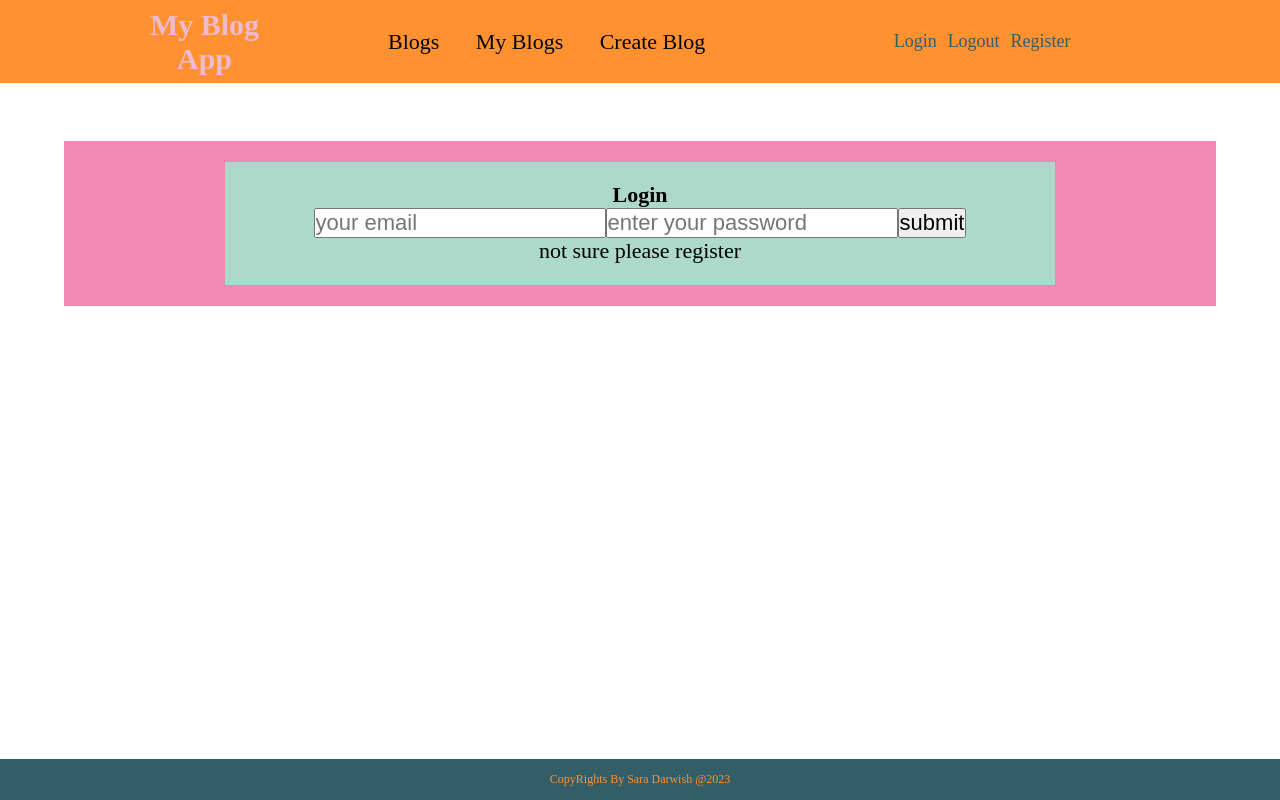
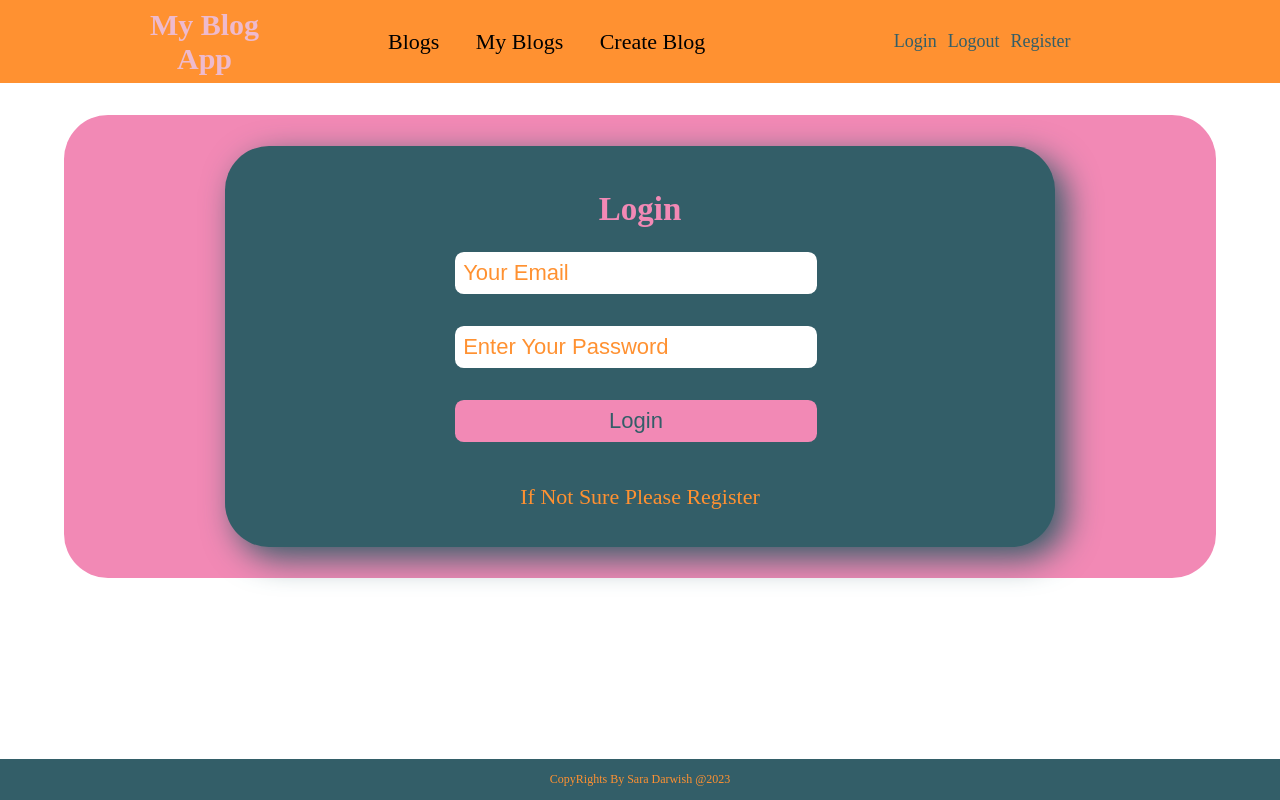
Before and after one commit to SaraDrwish/f_fullStk_App_react_nodjs_1, a React (Create React App) app: page / in a window 1280 px wide. Built offline with nearby package versions, Linux system fonts and the light colour scheme.

Commit message:
prtbk f_fullStk_App_react_nodjs_1 css

```diff
--- a/src/App.js
+++ b/src/App.js
@@ -1,15 +1,17 @@
 import './App.css';
 import Header from './componants/header/Header';
-import HeroOne from './componants/hero/HeroOne.jsx';
+// import HeroOne from './componants/hero/HeroOne.jsx';
 import Footer from './componants/footer/Footer';
+import Login from './componants/login/login';
 
 function App() {
   return (
     <div className="App">
       <header className="App-header">
         <Header />
-        <HeroOne />
-        <Footer/>
+        {/* <HeroOne /> */}
+         <Login/>
+         <Footer/>
       </header>
     </div>
   );
--- a/src/componants/hero/HeroOne.jsx
+++ b/src/componants/hero/HeroOne.jsx
@@ -11,7 +11,7 @@ function HeroOne() {
                <h2>Login</h2>
                <input type="email" name=""  placeholder='your email' />
                <input type="password" name=""  placeholder='enter your password' />
-               <input type="button" value="submit" />
+               <input type="button" value="login" id='button' className='button' />
                <br />
                <a href='#'> not sure please register </a>
             </form>
--- a/src/componants/hero/hero.css
+++ b/src/componants/hero/hero.css
@@ -1,16 +1,64 @@
 
 .hero{
     width: 90%;
-    margin: 11% auto;
-    background-color:rgb(242, 137, 181) ;
+    margin: 9% auto 3% auto;
+    background-color: var(--pinkee) ;
+    border-radius: 2rem;
+    -webkit-border-radius: 2rem;
+    -moz-border-radius: 2rem;
+    -ms-border-radius: 2rem;
+    -o-border-radius: 2rem;
 }
 .heroBox{
-background-color: rgb(172, 217, 202);
-width: 80%;
-margin: 2% auto;
-padding: 2%;
-display: flex;
-text-align: center;
+     background-color:  var(--bluee);
+     border-radius: 2rem;
+      box-shadow: 11px 11px 33px var(--bluee);
+       width: 80%;
+       margin: 3% auto;
+       padding: 2%;
+        display: flex;
+        text-align: center;
+         justify-content: center; align-items: center;
+
+}
+.heroBox form{
+    display: flex;
+    margin: auto ;
+    padding: 2%;
+    text-transform: capitalize;
+    flex-direction: column;
+    width: 55%;
+
+}
+.heroBox form h2{
+    padding: 2%;
+    margin: auto 2%;
+    color: var(--pinkee);
+    font-size: 33px;
+}
+.heroBox form input{
+    border: none;
+    outline: none;
+    color: var(--bluee);
+    display: flex;
+    padding: 2%;
+    text-transform: capitalize;
+    width: 90%;
+    margin: 4%;
+    border-radius: 0.4rem;
+    -webkit-border-radius: 0.4rem;
+    -moz-border-radius: 0.4rem;
+    -ms-border-radius: 0.4rem;
+    -o-border-radius: 0.4rem;
+}
+.heroBox form .button {
+
 justify-content: center;
-align-items: center;
+    background-color: var(--pinkee);
 }
+.heroBox form a{
+    color: var(--orangee);
+}
+.heroBox form ::placeholder{
+   color: var(--orangee);
+}
--- a/src/componants/login/login.jsx
+++ b/src/componants/login/login.jsx
@@ -0,0 +1,25 @@
+import React from 'react'
+import "../hero/hero.css"
+// import "./login.css"
+
+function Login() {
+  return (
+   <div className='hero'>
+      <div className="container">
+        <div className="heroBox">
+
+            <form action="">
+               <h2>Login</h2>
+               <input type="email" name=""  placeholder='your email' />
+               <input type="password" name=""  placeholder='enter your password' />
+               <input type="button" value="login" id='button' className='button' />
+               <br />
+               <a href='#'> if not sure please register </a>
+            </form>
+        </div>
+      </div>
+    </div>
+  )
+}
+
+export default Login
```
Also changed, not shown: src/componants/logout/logout.jsx (+24 -0 lines), src/componants/register/register.jsx (+27 -0 lines).
